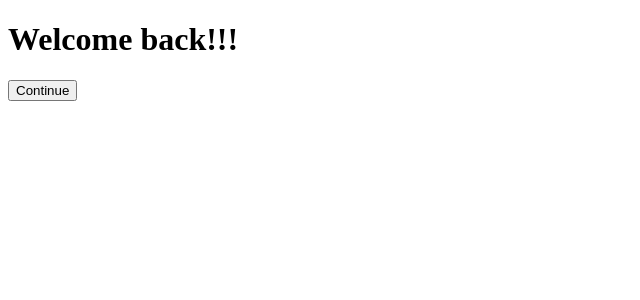
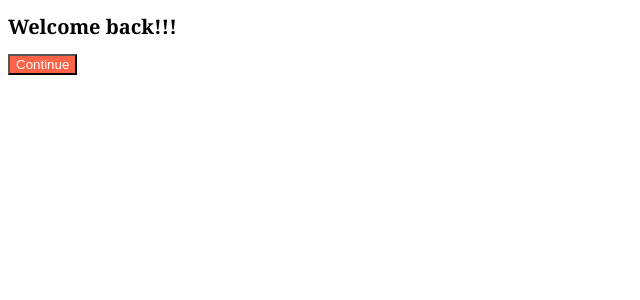
Before and after one commit to hybrid1006/react-for-beginners, a React (Create React App) app: page / in a window 1280 px wide. Shown: the top 300 px of the page, without its empty margins (0-640 px from the left). Built offline with nearby package versions, Linux system fonts and the light colour scheme.

Commit message:
add style

```diff
--- a/src/App.js
+++ b/src/App.js
@@ -1,9 +1,10 @@
 import Button from "./Button";
+import styles from "./App.module.css";
 
 function App() {
     return (
         <div>
-            <h1>Welcome back!!!</h1>
+            <h1 className={styles.title}>Welcome back!!!</h1>
             <Button text={"Continue"} />
         </div>
     );
--- /dev/null
+++ b/src/App.module.css
@@ -0,0 +1,4 @@
+.title {
+    font-family: Georgia, "Times New Roman", Times, serif;
+    font-size: 20px;
+}
--- a/src/Button.js
+++ b/src/Button.js
@@ -1,4 +1,12 @@
+import PropTypes from "prop-types";
+import styles from "./Button.module.css";
+
 function Button({ text }) {
-    return <button>{text}</button>;
+    return <button className={styles.btn}>{text}</button>;
 }
+
+Button.propTypes = {
+    text: PropTypes.string.isRequired,
+};
+
 export default Button;
--- /dev/null
+++ b/src/Button.module.css
@@ -0,0 +1,4 @@
+.btn {
+    color: white;
+    background-color: tomato;
+}
```
